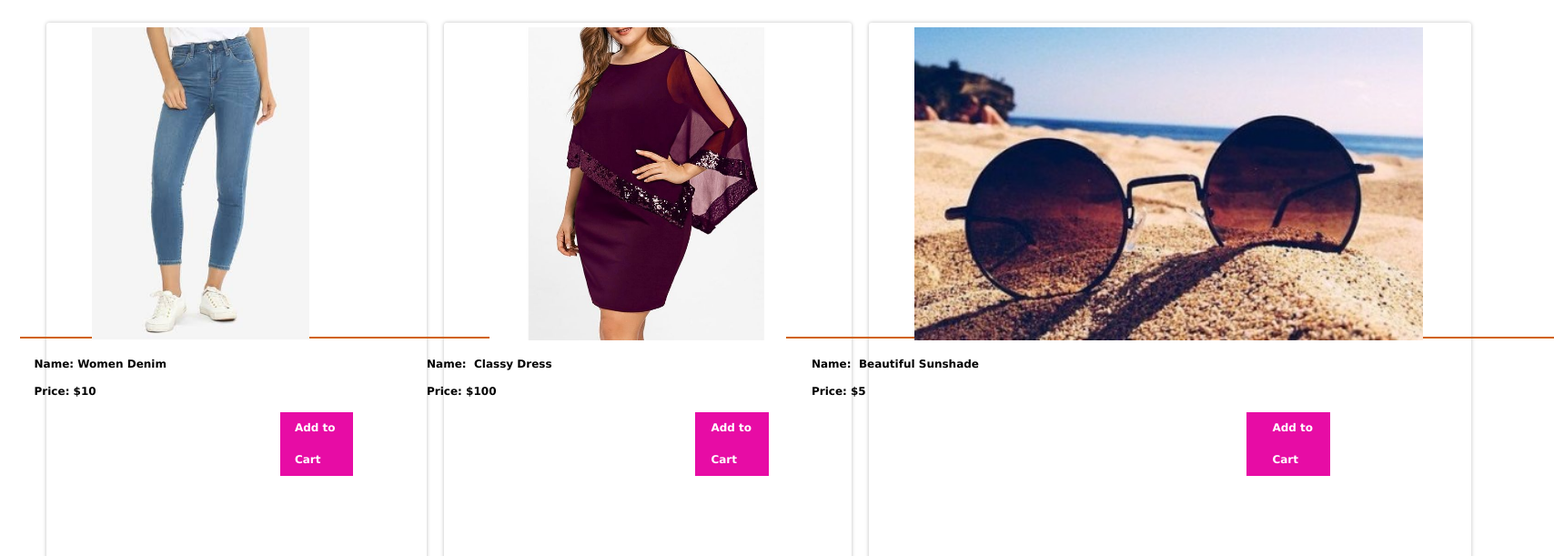
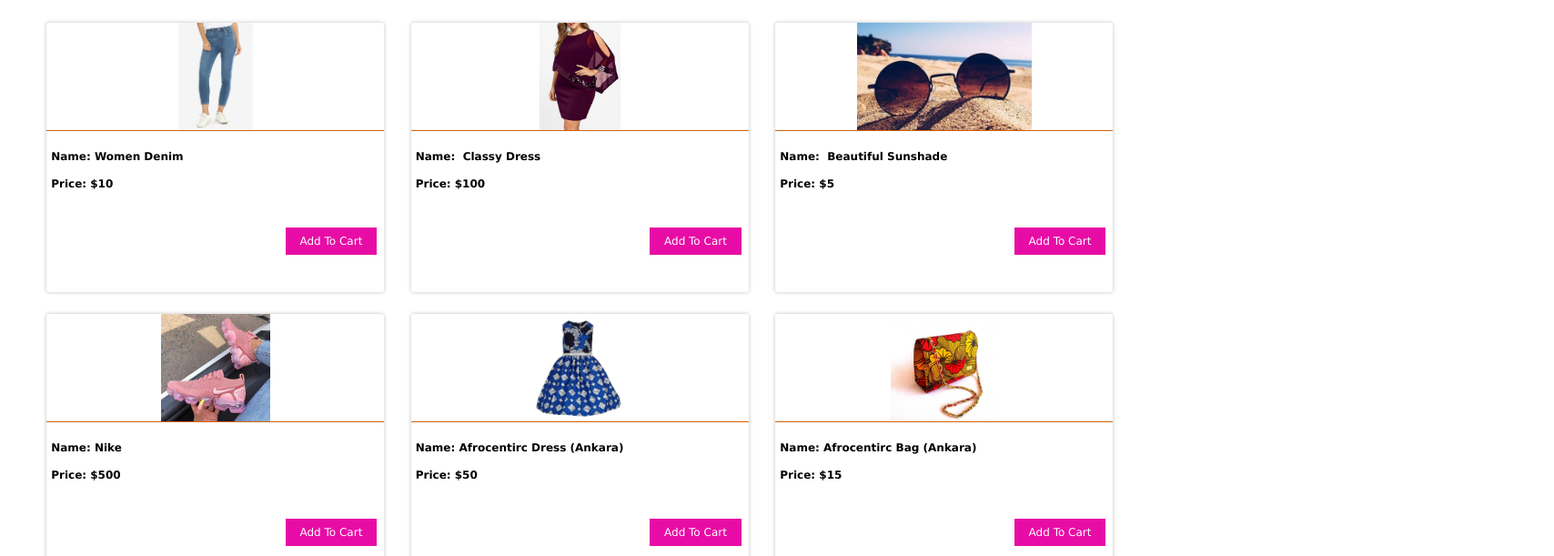
Before and after one commit to Adieletabitha/E-commerce-, a plain HTML site: page index.html in a window 1280 px wide. Shown: the part 89-700 px from the top of the page at 91% size, 1708 px wide, since content can reach past the window. Drawn offline with Linux system fonts and the light colour scheme.

Commit message:
added some UI adjustment

```diff
--- a/css/style.css
+++ b/css/style.css
@@ -48,80 +48,32 @@ nav{
     padding: 1% 4%;
 }
 .items{
-    padding:5px 50px;
        margin-right: -5px;
        background: #ffffff;
        font-size: 1.3rem;
        font-weight: bold;
        box-shadow: 0px 0px 4px rgba(0, 0, 0, 0.25);
        border-radius: 3px;
-
+       width: 246px;
+       height: 37vh;
+       width: 29vw;
 }
 
-/* .img1{
-    position:relative;
-    height: auto;
-    width: 55%;
-    margin-left: 30%;
-
-}
-.img2{
-    position:relative;
-    height: auto;
-    width: 70%;
-    margin-left: 20%;
-
-}
-.img3{
-    position:relative;
-    height: 52%;
-    width: 80%;
-    margin-left: 15%;
-    margin-top: -3%;
-
-}
-.img4{
-    position:relative;
-    height: 50%;
-    width: 75%;
-    margin-left: 15%;
-    margin-top: -3%;
-
-}
-.img5{
-    position:relative;
-    height: 60%;
-    width: 70%;
-    margin-left: 20%;
-
-}
-.img6{
-    position:relative;
-    height: auto;
-    width: 70%;
-    margin-left: 20%;
-
-} */
 .imgContainer{
     width:100%;
     height:40%;
+    border-bottom: 1px solid rgb(209, 98, 8);
+    ;
+}
 
-}
-.imgContainer img{
+.imgContainer img {
+    display: block;
+    margin: auto;
     height:100%;
-
-}
-.lineArea{
-    width:150%;
-    height: 2px;
-    background-color: rgb(209, 98, 8);
-    margin-top: -4px;
-    margin-left: -25%;
 }
 
 h5{
     margin: 0% 0% 5% 65%;
-
     background-color: rgb(231, 12, 165);
     color: #FFFFFF;
     width: 4rem;
@@ -129,10 +81,29 @@ h5{
     font-size: 12px;
     line-height: 35px;
     padding-left: 5%;
-
 }
 h4{
-    margin-left: -20%;
     font-size: 12px;
+}
 
+.item-details {
+  padding: 5px ;
+  position: relative;
 }
+
+.cta-cart {
+    display: block;
+    position: absolute;
+    background-color: rgb(231, 12, 165);
+    margin-left: auto;
+    color: #FFFFFF;
+    padding: .5rem 1rem;
+    height: fit-content;
+    font-size: 12px;
+    outline: none;
+    border: none;
+
+    bottom: -59%;
+    right: .5rem;
+    cursor: pointer;
+}
--- a/index.html
+++ b/index.html
@@ -24,41 +24,39 @@
     </header>
     <main>
         <div class="grid">
-
             <div class="items">
                 <div class="imgContainer">
                     <img src="image/denim.jpeg" alt="">
                 </div>
 
-                <p class ="lineArea"></p>
+                <div class="item-details">
                   <h4>Name:&nbspWomen Denim</h4>
                   <h4>Price:&nbsp$10</h4>
-              <div class="cart1">
-                  <h5>Add to Cart</h5>
+                  <button class="cta-cart">Add To Cart</button>
                 </div>
+
             </div>
 
             <div class="items">
                 <div class="imgContainer">
                     <img src="image/classy.jpg" alt="">
                 </div>
-                <p class ="lineArea"></p>
+                <div class="item-details">
                   <h4>Name:&nbsp Classy Dress</h4>
                   <h4>Price:&nbsp$100</h4>
-                 <div id="cart2">
-                        <h5>Add to Cart</h5>
+                  <button class="cta-cart">Add To Cart</button>
                 </div>
+
             </div>
 
             <div class="items">
               <div class="imgContainer">
                 <img src="image/Eyewear.jpg" alt="">
                </div>
-                <p class ="lineArea"></p>
+              <div class="item-details">
                 <h4>Name:&nbsp Beautiful Sunshade</h4>
                <h4>Price:&nbsp$5</h4>
-                <div id="cart3">
-                    <h5>Add to Cart</h5>
+               <button class="cta-cart">Add To Cart</button>
               </div>
             </div>
 
@@ -66,11 +64,10 @@
                     <div class="imgContainer">
                         <img src="image/shoe.jpeg" alt="">
                     </div>
-                <p class ="lineArea"></p>
+                    <div class="item-details">
                       <h4>Name:&nbspNike</h4>
                       <h4>Price:&nbsp$500</h4>
-                <div id="cart4">
-                     <h5>Add to Cart</h5>
+                      <button class="cta-cart">Add To Cart</button>
                     </div>
             </div>
 
@@ -78,23 +75,23 @@
                     <div class="imgContainer">
                         <img src="image/BLUE_MIXED_PRINT_ANKARA_DRESS.jpg" alt="">
                     </div>
-                <p class ="lineArea"></p>
+                <div class="item-details">
                   <h4>Name:&nbspAfrocentirc Dress (Ankara)</h4>
                   <h4>Price:&nbsp$50</h4>
-              <div id="cart5">
-                  <h5>Add to Cart</h5>
+                  <button class="cta-cart">Add To Cart</button>
+
                 </div>
+
             </div>
 
             <div class="items">
                     <div class="imgContainer">
                             <img src="image/ankara-bag-600x600.jpg" alt="">
                     </div>
-                <p class ="lineArea"></p>
+                <div class="item-details">
                   <h4>Name:&nbspAfrocentirc Bag (Ankara)</h4>
                   <h4>Price:&nbsp$15</h4>
-              <div id="cart6">
-                  <h5>Add to Cart</h5>
+                  <button class="cta-cart">Add To Cart</button>
                 </div>
             </div>
 
```
Lines whose indentation alone changed are shown as unchanged.
